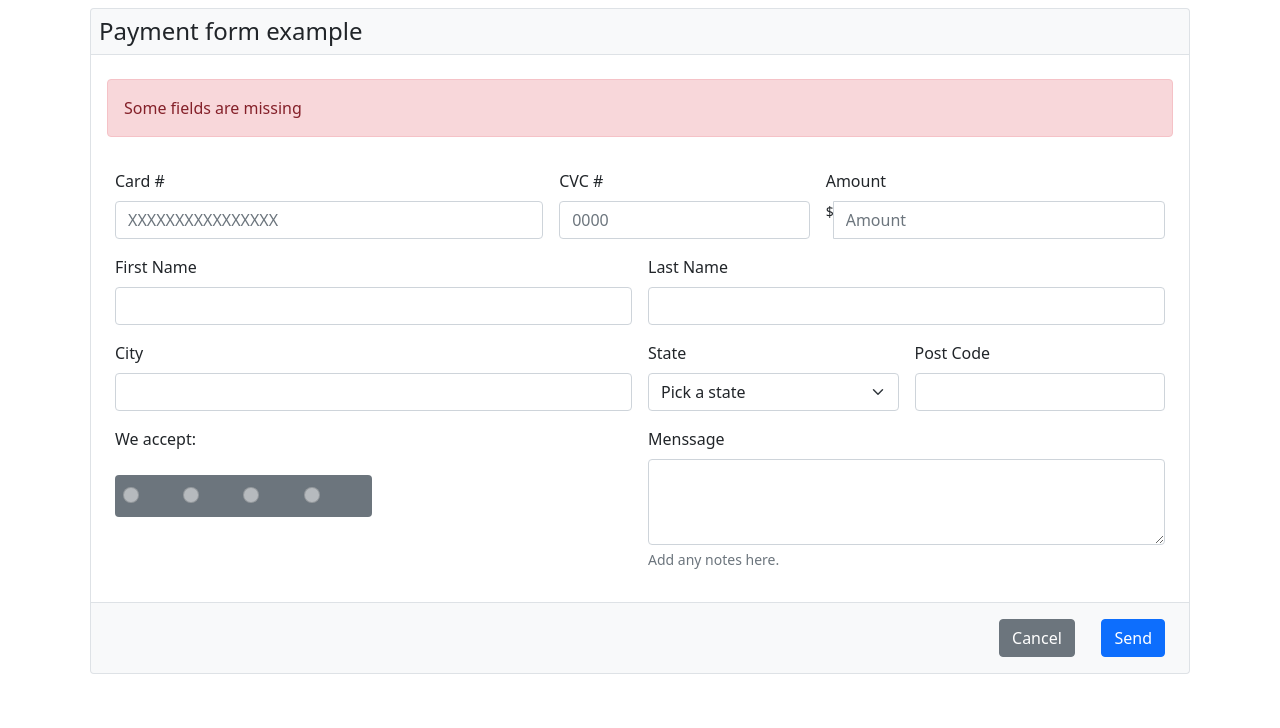
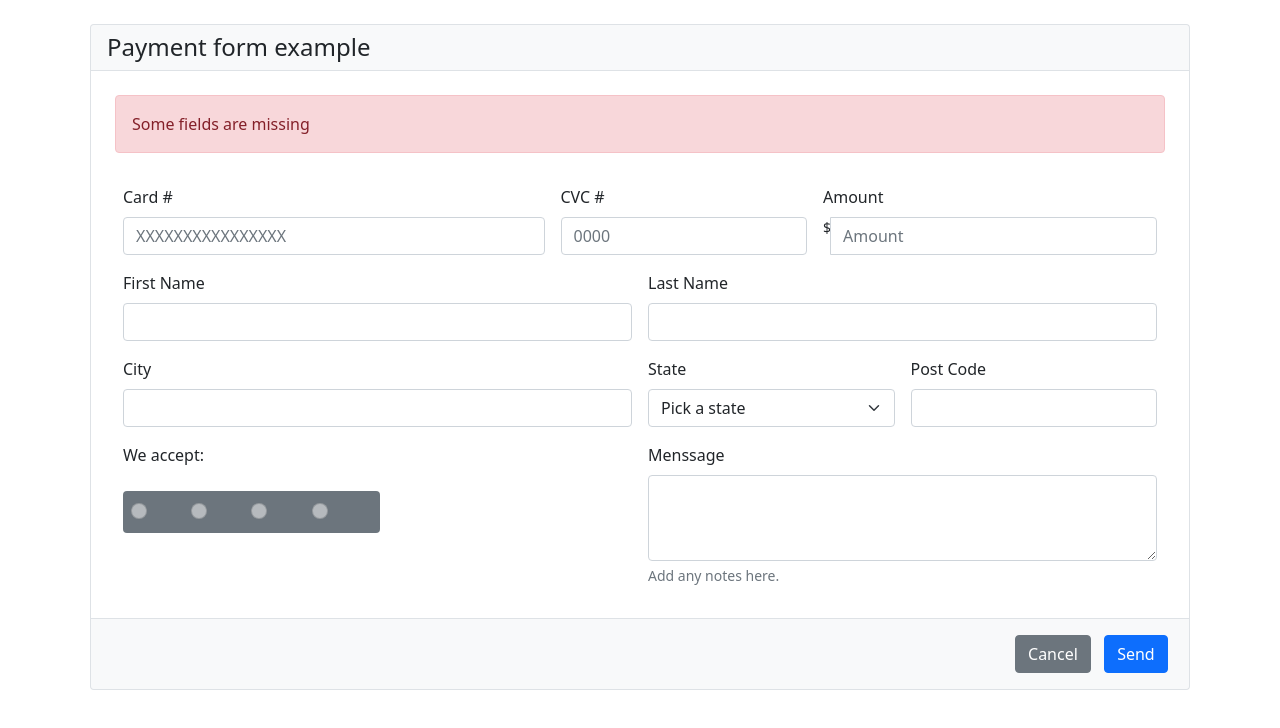
Before and after one commit to mariana-cx/startBootstrap, a plain HTML site: page index.html in a window 1280 px wide. Drawn offline with nearby package versions, Linux system fonts and the light colour scheme.

Commit message:
:loanding

```diff
--- a/index.html
+++ b/index.html
@@ -10,9 +10,9 @@
 </head>
 <body>
     <div class="container">
-        <div class="row g-3 m-2 mb-0 border-bottom-0 bg-light rounded-top border"><p class="h4 p-2 m-0">Payment form example</p>
+        <div class="row g-3 m-2 mb-0 mt-4 border-bottom-0 bg-light rounded-top border ps-2"><p class="h4 p-2 m-0">Payment form example</p>
         </div>
-     <form class="row g-3 m-2 mb-0 mt-0 border p-3 pt-2">
+     <form class="row g-3 m-2 mb-0 mt-0 border p-3 ps-4 pe-4 pt-2">
         <div class="alert alert-danger" role="alert">
             Some fields are missing
           </div>
@@ -88,13 +88,15 @@
           </div>
     </div>
         <div class="container">
-            <div class="row g-3 m-2 pe-3 mt-0 border-top-0 bg-light rounded-bottom border">
-
-            <div class="col-11 mb-3 d-flex justify-content-end">
-                <button type="button" class="btn btn-secondary">Cancel</button>
-            </div>
-            <div class="col-1 mb-3 d-flex justify-content-end">
-                <button type="submit" class="btn btn-primary">Send</button>
+            <div class="row g-3 m-2 mt-0 border-top-0 bg-light rounded-bottom border">
+                <div class="d-flex justify-content-end">
+                    <div class="col-1 mb-3 d-flex justify-content-end">
+                        <button type="button" class="btn btn-secondary">Cancel</button>
+                    </div>
+                    <div class="col-1 mb-3 d-flex justify-content-center">
+                        <button type="submit" class="btn btn-primary">Send</button>
+                    </div>
+                </div>
             </div>
         </div>
       </form>
```
Also changed, not shown: 1 other file.
